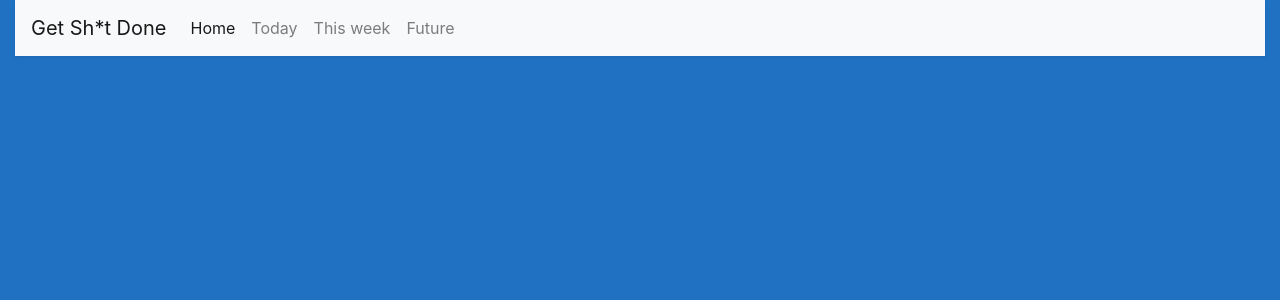
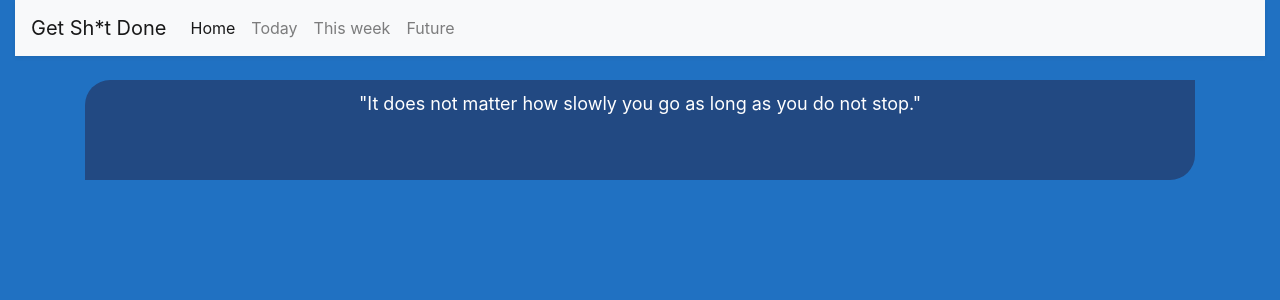
Before and after one commit to BradNichol/todo-app-react, a React (Create React App) app: page / in a window 1280 px wide. Shown: the top 300 px of the page. Built offline with nearby package versions, Linux system fonts and the light colour scheme.

Commit message:
QuoteBox added and css created

```diff
--- a/src/App.js
+++ b/src/App.js
@@ -2,13 +2,14 @@ import React from 'react';
 import logo from './logo.svg';
 import './App.css';
 import Nav from './Nav/Nav'
+import QuoteBox from './QuoteBox/QuoteBox'
 
 function App() {
   return (
     <div className="App">
       <Nav / >
         <main className="container">
-
+          <QuoteBox />
 
         </main>
     </div>
--- /dev/null
+++ b/src/QuoteBox/QuoteBox.css
@@ -0,0 +1,13 @@
+.quoteBox {
+    width: 100%;
+    height: 100px;
+    padding-top: 20px;
+    margin: 0 auto;
+    font-size: large;
+    text-align: center;
+    background-color: #224982;
+    color: white;
+    padding: 10px;
+    border-top-left-radius: 25px;
+    border-bottom-right-radius: 25px;
+  }
--- a/src/QuoteBox/QuoteBox.js
+++ b/src/QuoteBox/QuoteBox.js
@@ -1,4 +1,5 @@
 import React from 'react';
+import './QuoteBox.css';
 
 function QuoteBox() {
     return (
```
